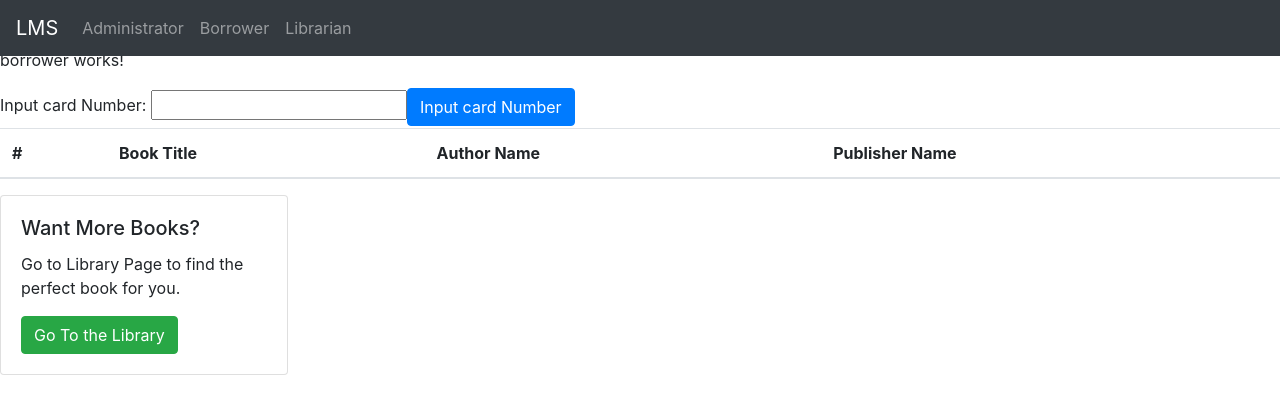
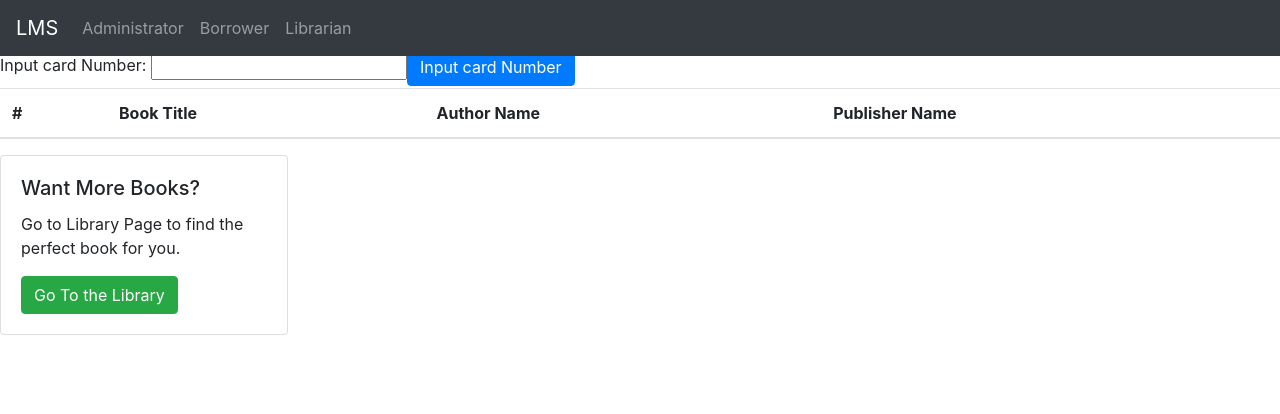
Before and after one commit to AbdiN7/ng-lms, an Angular app: page /lms/borrower in a window 1280 px wide. Shown: the top 414 px of the page. Built offline with nearby package versions, Linux system fonts and the light colour scheme.

Commit message:
removed html tag

```diff
--- a/src/app/borrower/borrower.component.html
+++ b/src/app/borrower/borrower.component.html
@@ -1,6 +1,5 @@
-<p>borrower works!</p>
 
-<label>Input card Number:
+<label class="cardNo">Input card Number:
   <input #cardNo/>
 </label>
 <button type="button" class="btn btn-primary" (click)="getLoans(cardNo.value); cardNo.value=''">Input card Number</button>
```
